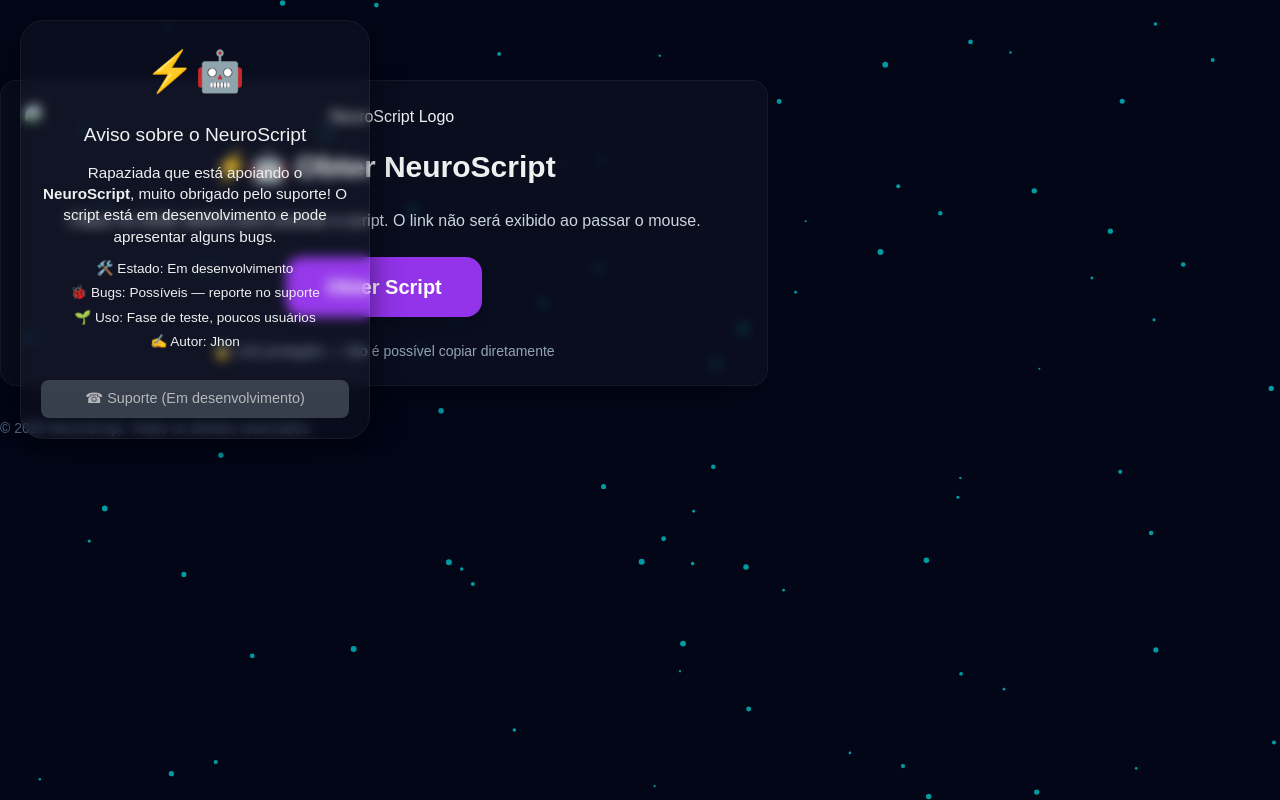
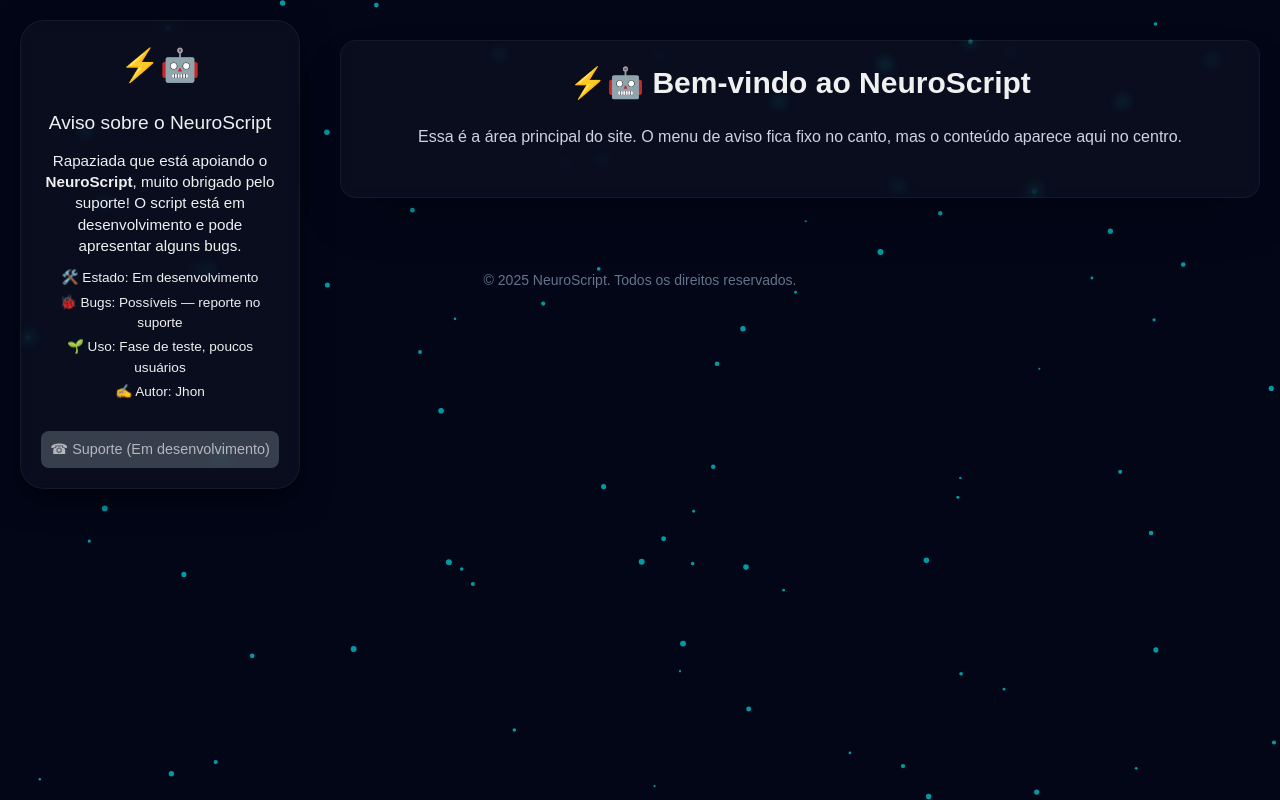
Before and after one commit to bzzer244-boop/NeuroScript, a plain HTML site: page index.html in a window 1280 px wide. Drawn offline with nearby package versions, Linux system fonts and the light colour scheme.

Commit message:
Update index.html

```diff
--- a/index.html
+++ b/index.html
@@ -3,7 +3,7 @@
 <head>
 <meta charset="UTF-8">
 <meta name="viewport" content="width=device-width, initial-scale=1.0">
-<title>NeuroScript — Obter Script</title>
+<title>NeuroScript — Aviso</title>
 <script src="https://cdn.tailwindcss.com"></script>
 <style>
   body {
@@ -29,14 +29,13 @@
     backdrop-filter: blur(6px);
   }
 
-  /* Painel anúncio responsivo */
+  /* Painel anúncio sempre no canto */
   .fixed-announcement {
-    position: absolute;
-    top: 1.5rem;
-    left: 50%;
-    transform: translateX(-50%);
-    width: 90%;
-    max-width: 350px;
+    position: fixed;
+    top: 20px;
+    left: 20px;
+    width: 280px;
+    max-width: 90%;
     padding: 20px;
     border-radius: 24px;
     box-shadow: 0 10px 30px rgba(0,0,0,0.5);
@@ -46,16 +45,8 @@
     gap: 12px;
     z-index: 50;
   }
-  @media(min-width:768px){
-    .fixed-announcement{
-      position: fixed;
-      top: 20px;
-      left: 20px;
-      transform: translateX(0);
-    }
-  }
 
-  .emoji-top { font-size: 2.5rem; text-align: center; margin-bottom: 8px; }
+  .emoji-top { font-size: 2rem; text-align: center; margin-bottom: 8px; }
   .fixed-announcement h2 { font-size: 1.2rem; text-align: center; }
   .fixed-announcement p { font-size: 0.95rem; line-height: 1.4; text-align: center; }
   .fixed-announcement ul li { font-size: 0.85rem; text-align: center; }
@@ -63,11 +54,12 @@
 
   .parallax { transition: transform 0.1s ease-out; }
 
-  img.logo {
-    max-width: 100%;
-    border-radius: 12px;
-    margin-bottom: 20px;
+  /* Dá espaço para o conteúdo principal não colidir com o menu fixo */
+  main {
+    margin-left: 320px; /* distância suficiente do painel */
+    padding: 40px 20px;
   }
+
 </style>
 </head>
 <body>
@@ -93,43 +85,21 @@
   </button>
 </section>
 
-<!-- Parte principal -->
-<main class="w-full max-w-3xl text-center mt-20 px-4 md:px-0 parallax">
-  <section class="glass rounded-2xl p-6 shadow-2xl border border-white/5">
-
-    <!-- Logo -->
-    <img src="LINK_DA_SUA_IMAGEM_AQUI" alt="NeuroScript Logo" class="logo mx-auto mb-6">
-
-    <!-- Título -->
-    <h1 class="text-2xl md:text-3xl font-bold mb-6">⚡🤖 Obter NeuroScript</h1>
+<!-- Conteúdo principal -->
+<main>
+  <section class="glass rounded-2xl p-6 shadow-2xl border border-white/5 text-center">
+    <h1 class="text-2xl md:text-3xl font-bold mb-6">⚡🤖 Bem-vindo ao NeuroScript</h1>
     <p class="text-slate-300 mb-6 text-sm md:text-base">
-      Clique no botão abaixo para acessar o script. O link não será exibido ao passar o mouse.
+      Essa é a área principal do site. O menu de aviso fica fixo no canto, mas o conteúdo aparece aqui no centro.
     </p>
-
-    <!-- Botão seguro -->
-    <button id="getScriptBtn" class="bg-purple-600 hover:bg-purple-700 text-white text-base md:text-xl font-bold py-3 md:py-4 px-6 md:px-10 rounded-2xl shadow-lg transition">
-      Obter Script
-    </button>
-
-    <div class="mt-6 text-xs md:text-sm text-slate-400">
-      🔒 Link protegido — não é possível copiar diretamente
-    </div>
   </section>
 </main>
 
-<footer class="mt-8 text-slate-500 text-xs md:text-sm">
+<footer class="mt-8 text-slate-500 text-xs md:text-sm text-center">
   © 2025 NeuroScript. Todos os direitos reservados.
 </footer>
 
 <script>
-  // Botão
-  const getScriptBtn = document.getElementById('getScriptBtn');
-  getScriptBtn.addEventListener('click', () => {
-    const url = 'https://www.roblox.com/share?code=7cd7b03525cdea46b09982f3ee4d1617&type=Server';
-    window.open(url, '_blank');
-  });
-  getScriptBtn.addEventListener('mouseover', e => e.preventDefault());
-
   // Parallax com mouse
   const parallaxElems = document.querySelectorAll('.parallax');
   document.addEventListener('mousemove', e => {
```
